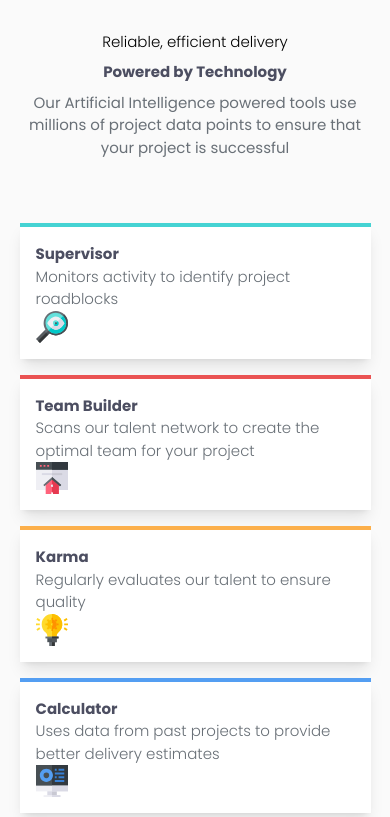
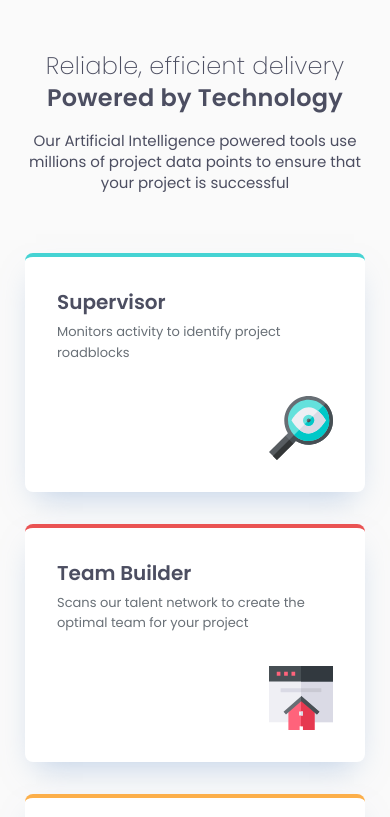
Before and after one commit to anggelserrato/fm-four-card-feature-section, a React (Vite) app: page / in a window 390 px wide. Shown: the top 817 px of the page. Built offline with nearby package versions, Linux system fonts and the light colour scheme.

Commit message:
refactor: optimize mobile layout, accessibility, and component structure

```diff
--- a/src/components/FourCardSection.jsx
+++ b/src/components/FourCardSection.jsx
@@ -3,7 +3,6 @@ import teamBuilderIcon from '../assets/icon-team-builder.svg';
 import karmaIcon from '../assets/icon-karma.svg';
 import calculatorIcon from '../assets/icon-calculator.svg';
 
-function FourCardSection() {
 const cards = [
   {
     id: 1,
@@ -36,23 +35,37 @@ function FourCardSection() {
     borderClass: 'border-t-4 border-t-card-blue',
   },
 ];
+
+function FourCardSection() {
   return (
-    <main className="flex min-h-screen items-center justify-center">
-      <article className="max-w-[90%] flex flex-col gap-16">
-        <header className='flex flex-col gap-2 text-center'>
-          <p className="font-light">Reliable, efficient delivery</p>
-          <h1 className="font-bold text-card-grey-500">Powered by Technology</h1>
-          <p className="text-card-grey-400">
+    <main className="flex min-h-screen items-center justify-center px-6 py-[50px]">
+      <article className="flex w-full max-w-85 flex-col gap-15">
+        <header className="flex flex-col text-center">
+          <p className="text-preset-2 text-2xl text-card-grey-500">
+            Reliable, efficient delivery
+          </p>
+          <h1 className="mb-card-200 text-preset-1 text-2xl text-card-grey-500">
+            Powered by Technology
+          </h1>
+          <p className="text-preset-4 text-[15px] text-card-grey-500">
             Our Artificial Intelligence powered tools use millions of project
             data points to ensure that your project is successful
           </p>
         </header>
-        <section className="flex flex-col gap-4">
+
+        <section className="grid grid-cols-1 gap-card-400">
           {cards.map((card) => (
-            <div key={card.id} className={`bg-card-white shadow-lg p-4 ${card.borderClass}`}>
-              <h2 className="text-card-grey-500 font-bold">{card.title}</h2>
-              <p className="font-light text-card-grey-400">{card.description}</p>
-              <img src={card.icon} alt={card.title} className='w-8 h-8' />
+            <div
+              key={card.id}
+              className={`rounded-lg bg-card-white p-card-400 shadow-[0_15px_30px_-11px_rgba(131,166,210,0.5)] ${card.borderClass}`}
+            >
+              <h2 className="mb-1.5 text-preset-3 text-[20px] text-card-grey-500">
+                {card.title}
+              </h2>
+              <p className="mb-card-400 text-preset-5 text-[13px] text-card-grey-400">
+                {card.description}
+              </p>
+              <img src={card.icon} alt="" className="ml-auto h-16 w-16" />
             </div>
           ))}
         </section>
```
Lines whose indentation alone changed are shown as unchanged.
